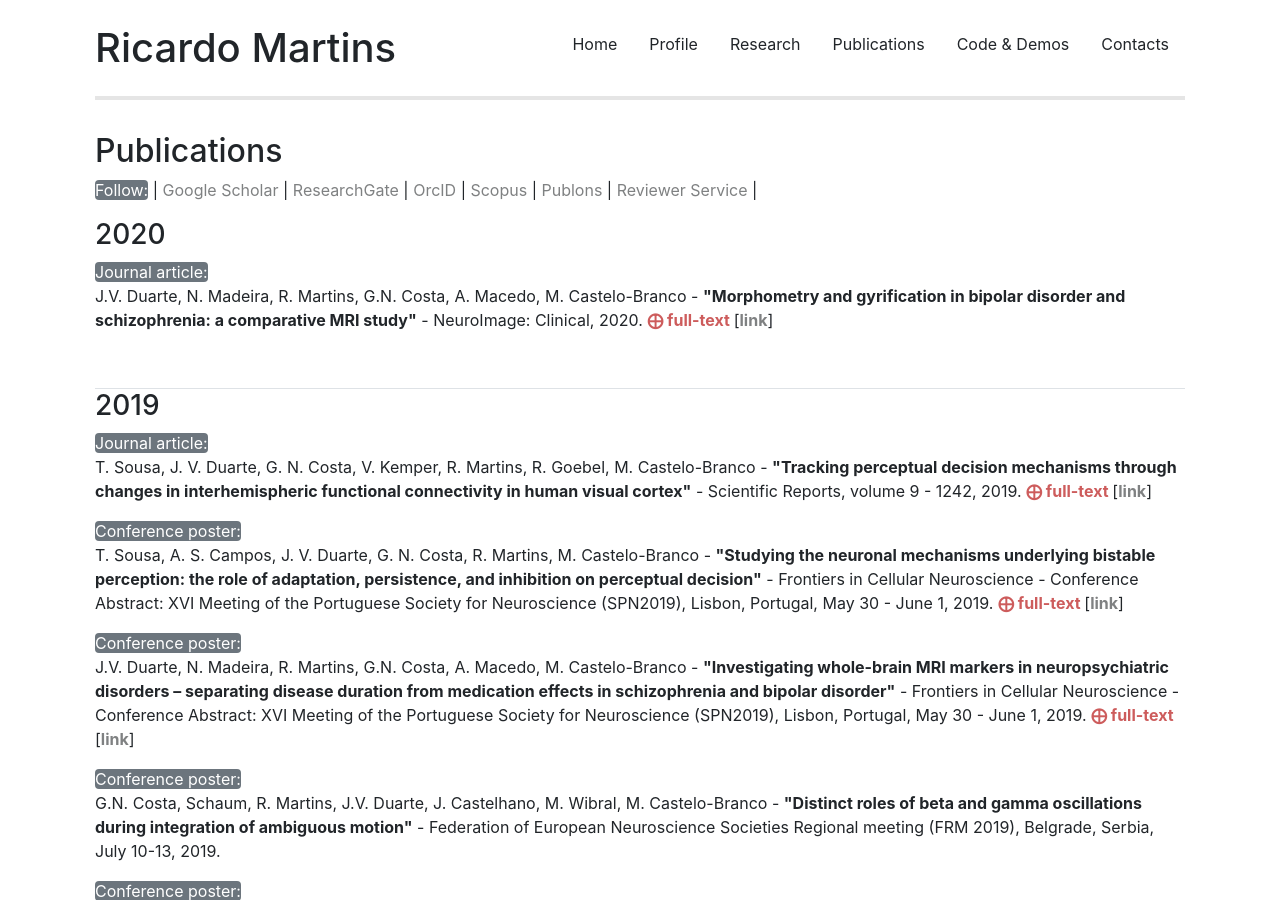
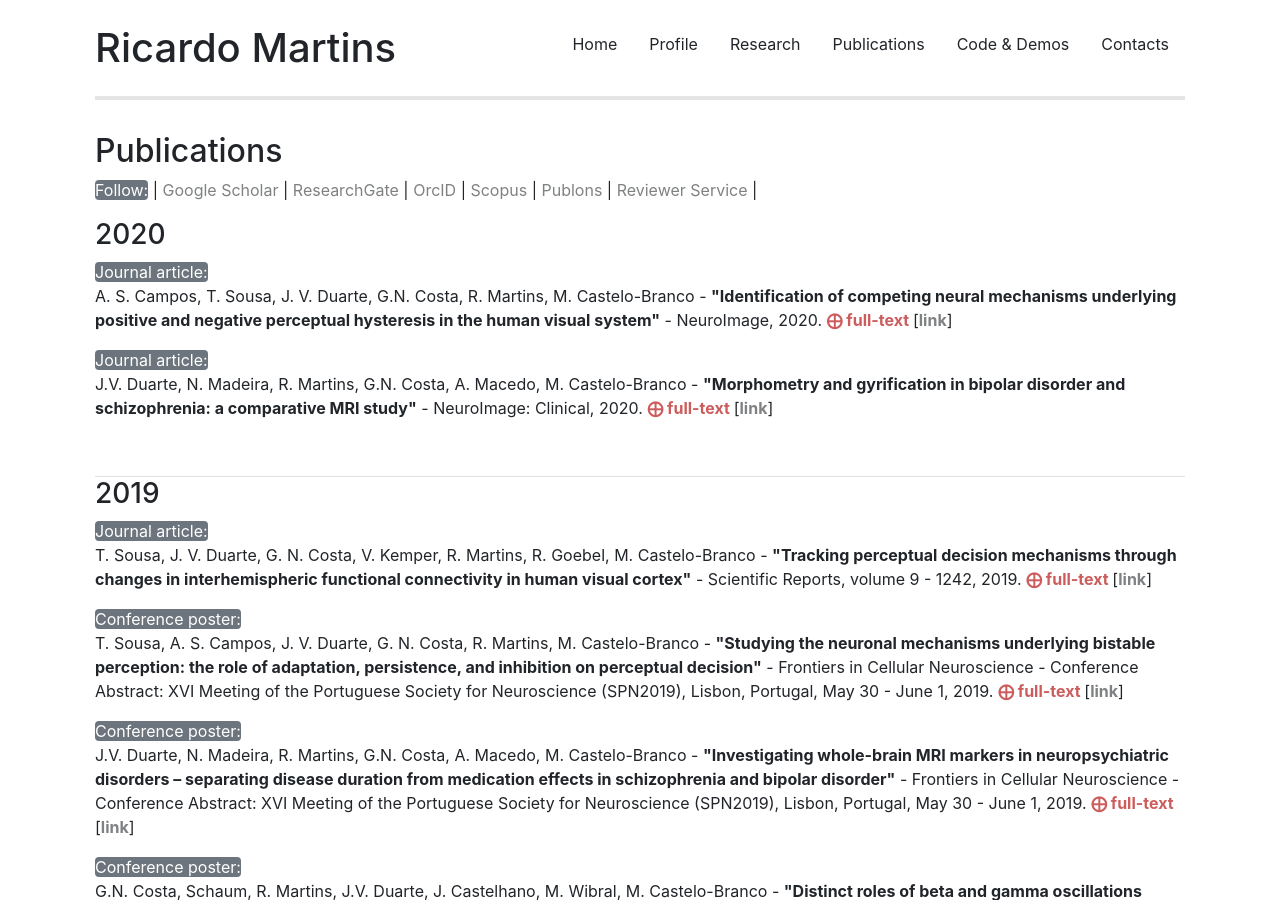
Before and after one commit to ricardomar/ricardomar.github.io, a Jekyll site: the page built from publications/index.html, in a window 1280 px wide and 900 px high. Built offline with Jekyll 4.4.1, drawn with Linux system fonts in a browser that asks for light colours.

Commit message:
Update index.html

```diff
--- a/publications/index.html
+++ b/publications/index.html
@@ -12,6 +12,8 @@ title: Publications
 	</div>
 	<div class="border-bottom">
 		<h3>2020</h3>
+		<p class="rounded d-inline bg-secondary text-white">Journal article:</p>
+		<p >A. S. Campos, T. Sousa, J. V. Duarte, G.N. Costa, R. Martins, M. Castelo-Branco - <strong>"Identification of competing neural mechanisms underlying positive and negative perceptual hysteresis in the human visual system"</strong> - NeuroImage, 2020. <span style="color:indianred;"><strong>&#10753; full-text </strong></span>[<a target="_blank" href="https://doi.org/10.1016/j.neuroimage.2020.117153"><strong>link</strong></a>]</p>
 		<p class="rounded d-inline bg-secondary text-white">Journal article:</p>
 		<p >J.V. Duarte, N. Madeira, R. Martins, G.N. Costa, A. Macedo, M. Castelo-Branco - <strong>"Morphometry and gyrification in bipolar disorder and schizophrenia: a comparative MRI study"</strong> - NeuroImage: Clinical, 2020. <span style="color:indianred;"><strong>&#10753; full-text </strong></span>[<a target="_blank" href="https://scholar.google.com/scholar?cluster=16794374355087298535"><strong>link</strong></a>]</p>
 
```
